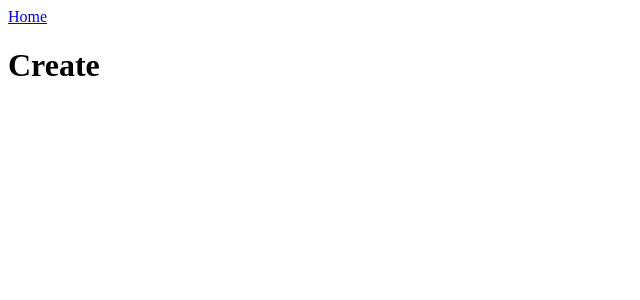
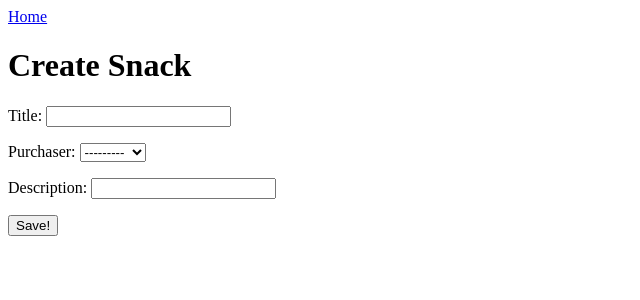
Before and after one commit to KimrAndrew/snacks_crud_app, a Django app: page /create/ in a window 1280 px wide. Shown: the top 300 px of the page, without its empty margins (0-640 px from the left). Run offline with Django 4.2, Linux system fonts and the light colour scheme; data comes from the database, SQL or seed files in the repository; both versions use the stored data as it was after the commit.

Commit message:
create page form now allows users to create their own snacks

```diff
--- a/snacks/models.py
+++ b/snacks/models.py
@@ -1,9 +1,14 @@
 from django.db import models
 from django.contrib.auth import get_user_model
+from django.urls import reverse_lazy
 # Create your models here.
+
+
 class Snack(models.Model):
     title = models.CharField(max_length=64)
     purchaser = models.ForeignKey(get_user_model(), on_delete=models.CASCADE)
     description = models.CharField(max_length=256)
     def __str__(self):
         return self.title
+    def get_absolute_url(self):
+        return reverse_lazy('snack_detail', args=[str(self.id)])
--- a/templates/snack_create.html
+++ b/templates/snack_create.html
@@ -2,6 +2,12 @@
 
 {% block content %}
 
-<h1>Create</h1>
+<h1>Create Snack</h1>
+
+<form action='' method='POST'>
+    {% csrf_token %}
+    {{ form.as_p }}
+    <input type='submit' value='Save!'>
+</form>
 
 {%endblock content%}
```
Also changed, not shown: db.sqlite3.
